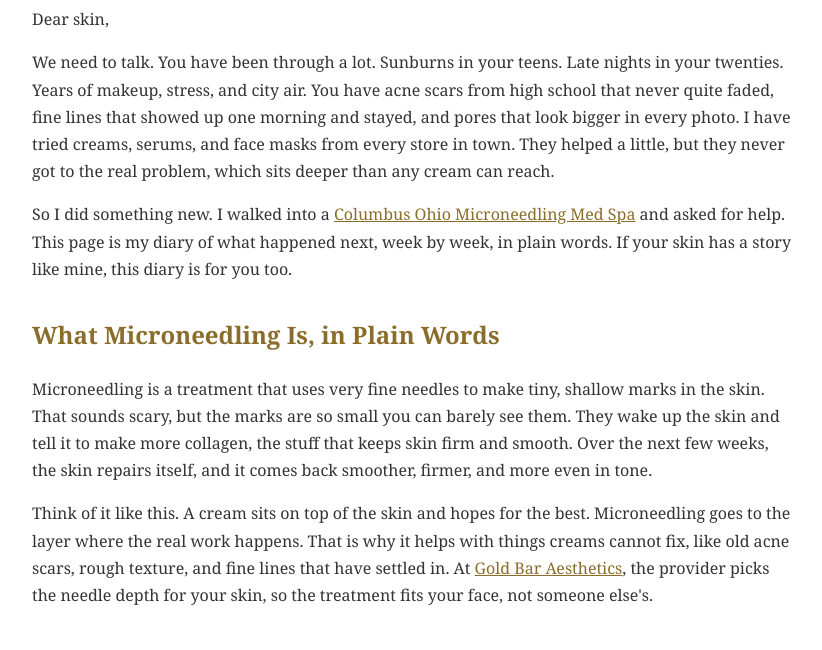
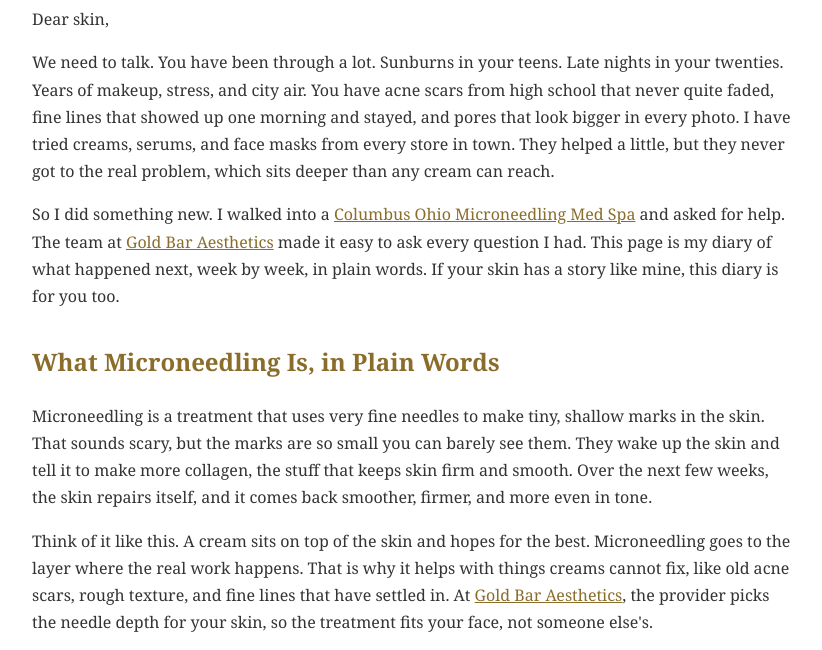
Before and after one commit to jamesbharris8906-blip/columbus-ohio-microneedling-med-spa-2, a plain HTML site: page index.html in a window 1280 px wide. Shown: the part 115-765 px from the top of the page, without its empty margins (228-1050 px from the left). Drawn offline with Linux system fonts and the light colour scheme.

Commit message:
Update index.html

```diff
--- a/index.html
+++ b/index.html
@@ -12,7 +12,7 @@
 <h1>Columbus Ohio Microneedling Med Spa</h1>
 <p>Dear skin,</p>
 <p>We need to talk. You have been through a lot. Sunburns in your teens. Late nights in your twenties. Years of makeup, stress, and city air. You have acne scars from high school that never quite faded, fine lines that showed up one morning and stayed, and pores that look bigger in every photo. I have tried creams, serums, and face masks from every store in town. They helped a little, but they never got to the real problem, which sits deeper than any cream can reach.</p>
-<p>So I did something new. I walked into a <a href="https://www.goldbaraesthetics.com/">Columbus Ohio Microneedling Med Spa</a> and asked for help. This page is my diary of what happened next, week by week, in plain words. If your skin has a story like mine, this diary is for you too.</p>
+<p>So I did something new. I walked into a <a href="https://www.goldbaraesthetics.com/">Columbus Ohio Microneedling Med Spa</a> and asked for help. The team at <a href="https://www.goldbaraesthetics.com/">Gold Bar Aesthetics</a> made it easy to ask every question I had. This page is my diary of what happened next, week by week, in plain words. If your skin has a story like mine, this diary is for you too.</p>
 <h2>What Microneedling Is, in Plain Words</h2>
 <p>Microneedling is a treatment that uses very fine needles to make tiny, shallow marks in the skin. That sounds scary, but the marks are so small you can barely see them. They wake up the skin and tell it to make more collagen, the stuff that keeps skin firm and smooth. Over the next few weeks, the skin repairs itself, and it comes back smoother, firmer, and more even in tone.</p>
 <p>Think of it like this. A cream sits on top of the skin and hopes for the best. Microneedling goes to the layer where the real work happens. That is why it helps with things creams cannot fix, like old acne scars, rough texture, and fine lines that have settled in. At <a href="https://www.goldbaraesthetics.com/">Gold Bar Aesthetics</a>, the provider picks the needle depth for your skin, so the treatment fits your face, not someone else's.</p>
@@ -57,7 +57,7 @@
 <p><strong>What should I avoid after microneedling?</strong> Skip hard workouts, hot baths, and saunas for a day or two. Skip scrubs, acids, and retinol until your provider says it is safe. Wear sunscreen every day, and do not pick at flaking skin.</p>
 <p><strong>How is microneedling different from a facial?</strong> A facial works on the surface of the skin. Microneedling works deeper, where collagen is made. Facials are great for a quick glow. Microneedling is the treatment that changes the skin over weeks and months.</p>
 <h2>Visit Gold Bar Aesthetics</h2>
-<p><a href="https://share.google/bu1d40IlIMfDhJw1e">Gold Bar Aesthetics</a> is a small med spa in downtown Columbus, and the team there loves helping people feel good in their own skin. You can find Gold Bar Aesthetics at 484 West Broad Street, Suite 107, Columbus, OH 43215. Call (614) 412-4487 to ask a question or book a visit. The spa is open Tuesday through Friday from 10 AM to 6 PM, and Saturday from 11 AM to 6 PM. It is closed Sunday and Monday.</p>
+<p><a href="https://www.goldbaraesthetics.com/">Gold Bar Aesthetics</a> is a small med spa in downtown Columbus, and the team there loves helping people feel good in their own skin. You can find <a href="https://share.google/bu1d40IlIMfDhJw1e">Gold Bar Aesthetics</a> at 484 West Broad Street, Suite 107, Columbus, OH 43215. Call (614) 412-4487 to ask a question or book a visit. The spa is open Tuesday through Friday from 10 AM to 6 PM, and Saturday from 11 AM to 6 PM. It is closed Sunday and Monday.</p>
 <p>If your skin has a story like mine, a <a href="https://www.goldbaraesthetics.com/">Columbus Ohio Microneedling Med Spa</a> visit is a good place to start. Bring your questions, bring your photos, and bring a little patience. The skin takes its time, but when it comes back smoother and brighter, you will be glad you gave it the chance.</p>
 </body>
 </html>
```
